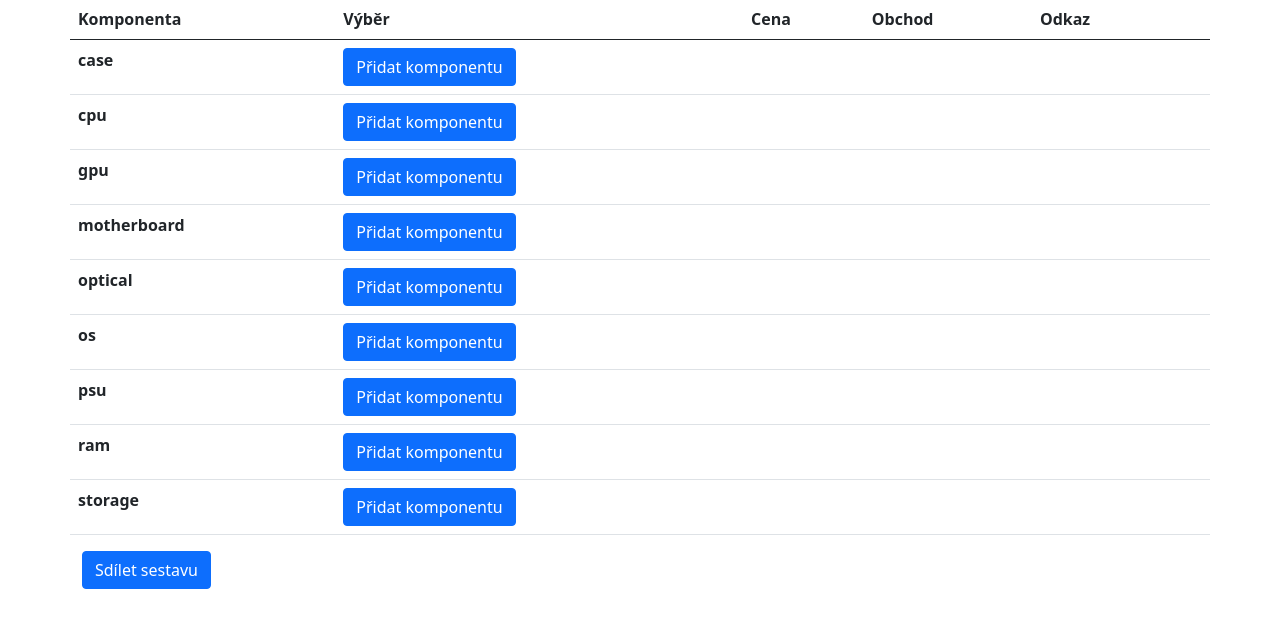
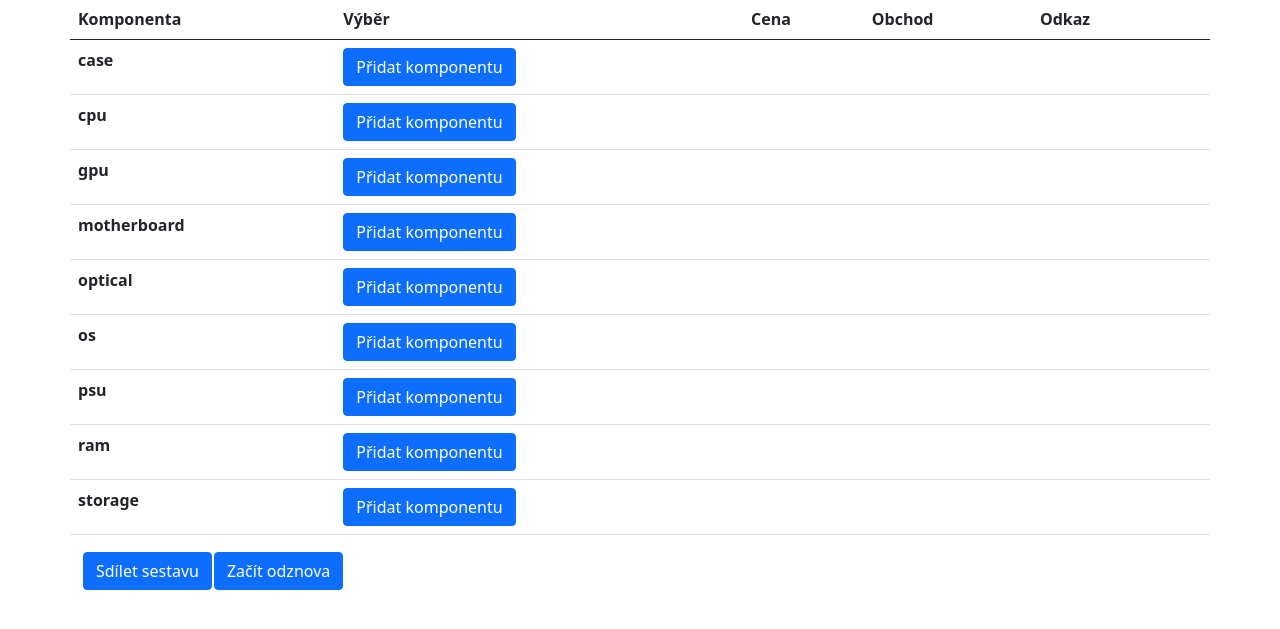
Before and after one commit to Projekt-Kompis/kompis-web, a PHP site: page /create_assembly.php in a window 1280 px wide. Shown: the part 171-800 px from the top of the page. Run offline with PHP 8.4, Linux system fonts and the light colour scheme.

Commit message:
syncing code

```diff
--- a/create_assembly.php
+++ b/create_assembly.php
@@ -27,7 +27,7 @@ PageRenderer::renderHeader($db);
         PageRenderer::renderChoice($db, 'storage');
         PageRenderer::renderChoiceFooter();
         ?>
-    <?php PageRenderer::renderSaveButton(); ?>
+    <?php PageRenderer::renderCreateButtons(); ?>
   </div>
 </div>
 <?php
--- a/incl/pageRenderer.php
+++ b/incl/pageRenderer.php
@@ -113,9 +113,16 @@ class PageRenderer {
 	public static function renderRemoveButton($id){
 		echo "<form action=\"remove_listing.php\"><button type=\"submit\" class=\"btn btn-primary\" name=\"id\" value=\"$id\">Odebrat</button></form>";
 	}
-	public static function renderSaveButton(){
-		echo "<form action=\"save_assembly.php\"><button type=\"submit\" class=\"btn btn-primary\">Sdílet sestavu</button></form>";
-	}
+	public static function renderCreateButtons(){ ?>
+		<div class="form-group">
+		<form class='form-float' action="save_assembly.php">
+		<button type="submit" class="btn btn-primary">Sdílet sestavu</button>
+		</form>
+		<form class='form-float' action="delete_listings.php">
+		<button type="submit" class="btn btn-primary">Začít odznova</button>
+		</form>
+		</div>
+	<?php }
 	public static function renderListingsHeader($type){
 		?>
 
@@ -375,10 +382,14 @@ class PageRenderer {
 	}
 	public static function renderSaveResponse($db, $name, $visibility, $parts){
 		$assemblyID = AssemblyManager::createAssembly($db, $name, $visibility, $parts);
-		if($assemblyID <= 0)
+		if($assemblyID <= 0){
 			echo "Něco se zvrtlo.";
-		else
+			return false;
+		}
+		else{
 			echo "Vaše sestava je nyní dostupná <a href=\"view_assembly.php?id={$assemblyID}\">zde</a>.";
+			return true;
+		}
 
 	}
 	public static function renderAssembly($db, $assemblyID){
@@ -511,7 +522,7 @@ class PageRenderer {
 	          <td>{$assemblyRevision->getUsername()}</td>
 	          <td>{$assemblyRevision->getTimeCreated()}</td>
 	          <td>{$renderableStars}</td>
-	          <td>{$assemblyRevision->getPrice()}</td>
+	          <td>{$assemblyRevision->getPrice()} Kč</td>
 	        </tr>";
 	}
 	public static function prepareStarRating($points, $clickable = false, $assemblyID = 0){
--- a/save_assembly.php
+++ b/save_assembly.php
@@ -8,8 +8,10 @@ PageRenderer::renderHeader($db);
       <div class="card" style="max-width: 400px;">
         <div class="card-body">
           <?php
-            if((isset($_POST['name']) && !empty($_POST['name'])) && (isset($_POST['visibility']) && !empty($_POST['visibility']) && in_array($_POST['visibility'],['private','unlisted','public'])))
-              PageRenderer::renderSaveResponse($db, $_POST['name'], $_POST['visibility'], $_SESSION['part']);
+            if((isset($_POST['name']) && !empty($_POST['name'])) && (isset($_POST['visibility']) && !empty($_POST['visibility']) && in_array($_POST['visibility'],['private','unlisted','public']))){
+              if(PageRenderer::renderSaveResponse($db, $_POST['name'], $_POST['visibility'], $_SESSION['part']))
+                $_SESSION['part'] = [];
+            }
             else
               PageRenderer::renderSaveForm();
             ?>
--- a/style/style.css
+++ b/style/style.css
@@ -50,3 +50,7 @@
 .star-clickable:hover {
     color: #0F0; !important
 }
+.form-float {
+     float: left;
+     padding: 1px;
+}
```
Also changed, not shown: delete_listings.php (added, +8 -0 lines).
